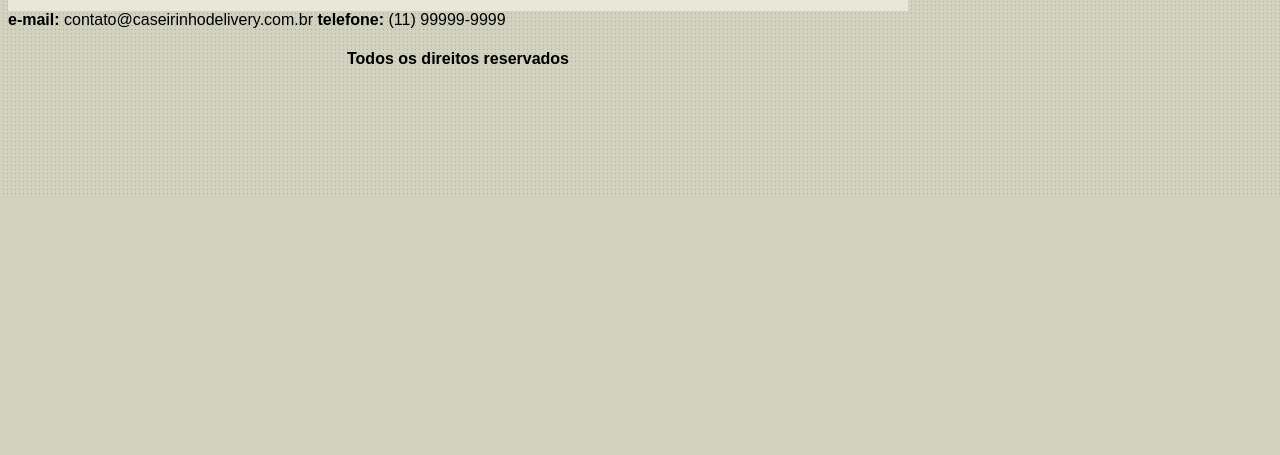
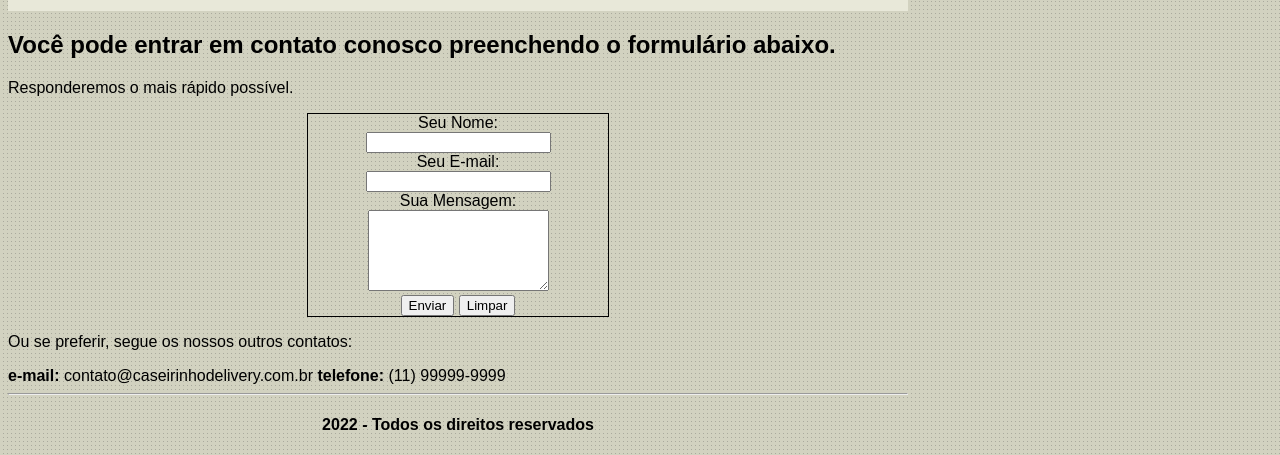
Before and after one commit to RosangelaHenry/projetocardapio, a plain HTML site: page contato.html in a window 1280 px wide. Shown: the part 606-1061 px from the top of the page. Before the commit the page ends 800 px from the top, so only its background shows below. Drawn offline with Linux system fonts and the light colour scheme; files whose address does not match are found by name.

Commit message:
Update contato.html

```diff
--- a/contato.html
+++ b/contato.html
@@ -29,17 +29,35 @@
             </div>
 
             <div>
+                <h2>Você pode entrar em contato conosco preenchendo o formulário abaixo.</h2>
+                <p>Responderemos o mais rápido possível.</p>
+
+            <form action="mailto:contato@caseirinho.com.br" method="POST" enctype="text/plain">
+                Seu Nome:<br/>
+                <input name="nome" type="text" required/><br/>
+                Seu E-mail:<br/>
+                <input name="e-mail" type="email" required/><br/>
+                Sua Mensagem:<br/>
+                <textarea name="mensagem" rows="5" required></textarea><br/>
+                <input type="submit" value="Enviar"/>
+                <input type="reset" value="Limpar"/>
+
+            </form>
+
+            <div>
+
+                <p>Ou se preferir, segue os nossos outros contatos:</p>
                 <strong>e-mail:</strong>
                 contato@caseirinhodelivery.com.br
                 <strong> telefone:</strong>
                 (11) 99999-9999
-
+            </div>
+            <hr>
 
             </div><!-- Fim do conteudo -->
 
             <div id="rodape">
-                <h4> Todos os direitos reservados</h4>
-
+                <h4 class="centralizar"> 2022 - Todos os direitos reservados</h4>
             </div>
 
     </body>
```
